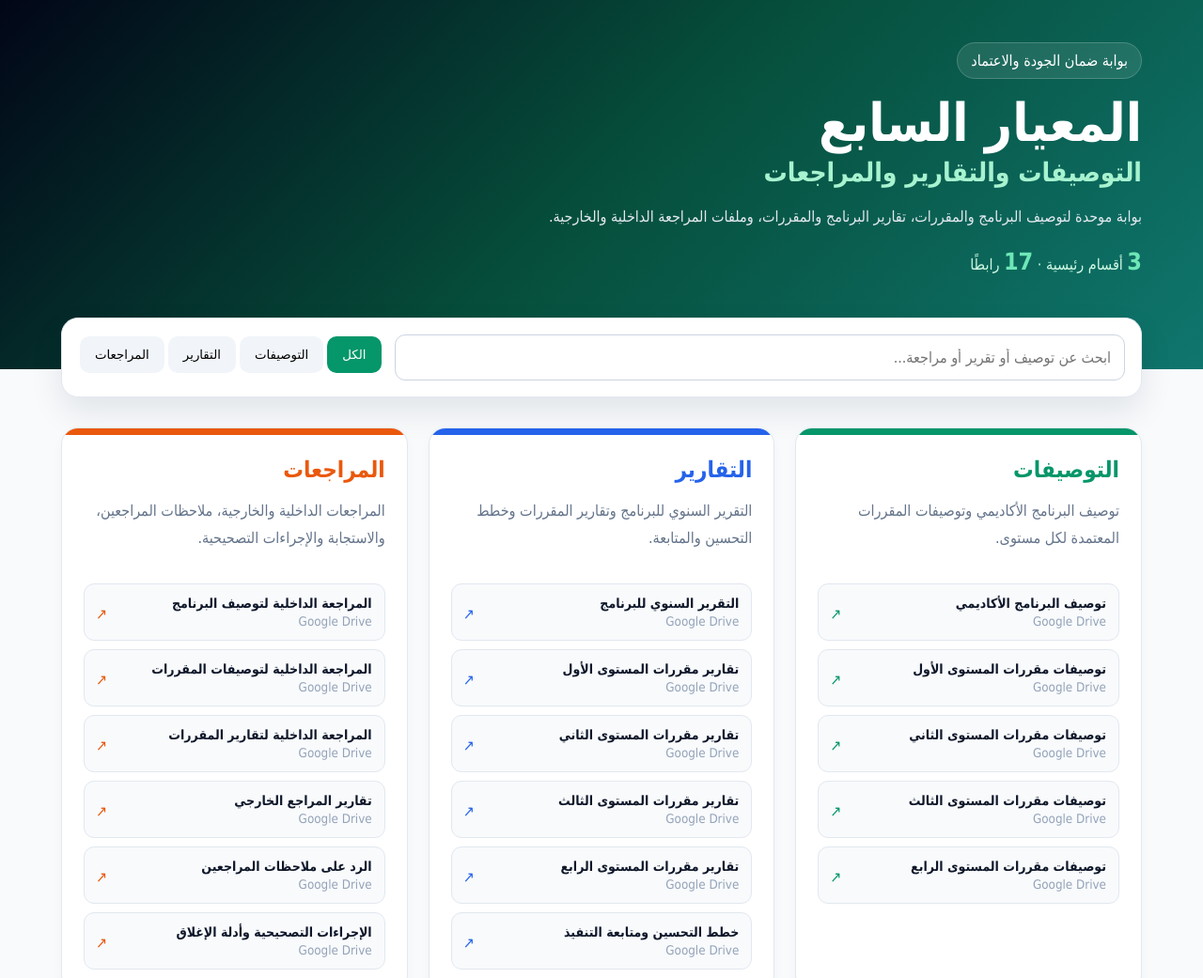
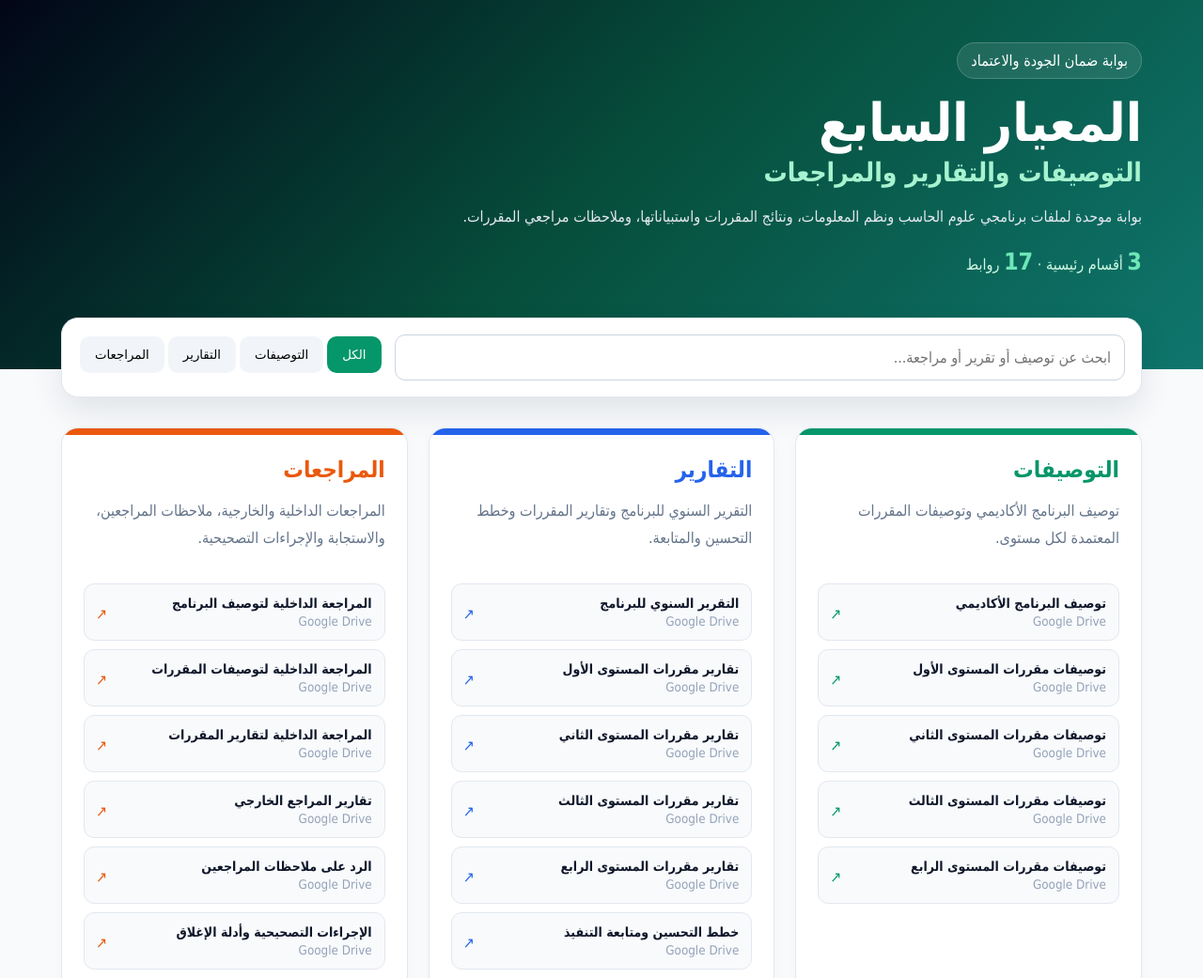
Before and after one commit to Gehadtaher-hub/Quality_Seventh_Standard_2027, a plain HTML site: page index.html in a window 1280 px wide. Shown: the top 1041 px of the page at 94% size. Drawn offline with Linux system fonts and the light colour scheme.

Commit message:
Add files via upload

```diff
--- a/index.html
+++ b/index.html
@@ -1 +1 @@
-<!doctype html><html lang="ar" dir="rtl"><head><meta charset="utf-8"><meta name="viewport" content="width=device-width,initial-scale=1"><title>المعيار السابع | التوصيفات والتقارير والمراجعات</title><link rel="stylesheet" href="assets/style.css"></head><body><header><div class="wrap"><span>بوابة ضمان الجودة والاعتماد</span><h1>المعيار السابع</h1><h2>التوصيفات والتقارير والمراجعات</h2><p>بوابة موحدة لتوصيف البرنامج والمقررات، تقارير البرنامج والمقررات، وملفات المراجعة الداخلية والخارجية.</p><div class="counts"><b id="sc">0</b> أقسام رئيسية · <b id="lc">0</b> رابطًا</div></div></header><main class="wrap"><div class="tools"><input id="q" placeholder="ابحث عن توصيف أو تقرير أو مراجعة..."><div id="filters"></div></div><section id="cards"></section><p id="empty" hidden>لا توجد نتائج مطابقة.</p></main><footer>وحدة ضمان الجودة والاعتماد</footer><script src="assets/data.js"></script><script src="assets/app.js"></script></body></html>
+<!doctype html><html lang="ar" dir="rtl"><head><meta charset="utf-8"><meta name="viewport" content="width=device-width,initial-scale=1"><title>المعيار السابع | التوصيفات والتقارير والمراجعات</title><link rel="stylesheet" href="assets/style.css"></head><body><header><div class="wrap"><span>بوابة ضمان الجودة والاعتماد</span><h1>المعيار السابع</h1><h2>التوصيفات والتقارير والمراجعات</h2><p>بوابة موحدة لملفات برنامجي علوم الحاسب ونظم المعلومات، ونتائج المقررات واستبياناتها، وملاحظات مراجعي المقررات.</p><div class="counts"><b id="sc">0</b> أقسام رئيسية · <b id="lc">0</b> روابط</div></div></header><main class="wrap"><div class="tools"><input id="q" placeholder="ابحث عن توصيف أو تقرير أو مراجعة..."><div id="filters"></div></div><section id="cards"></section><p id="empty" hidden>لا توجد نتائج مطابقة.</p></main><footer>وحدة ضمان الجودة والاعتماد</footer><script src="assets/data.js"></script><script src="assets/app.js"></script></body></html>
```
Also changed, not shown: 1 other file.
